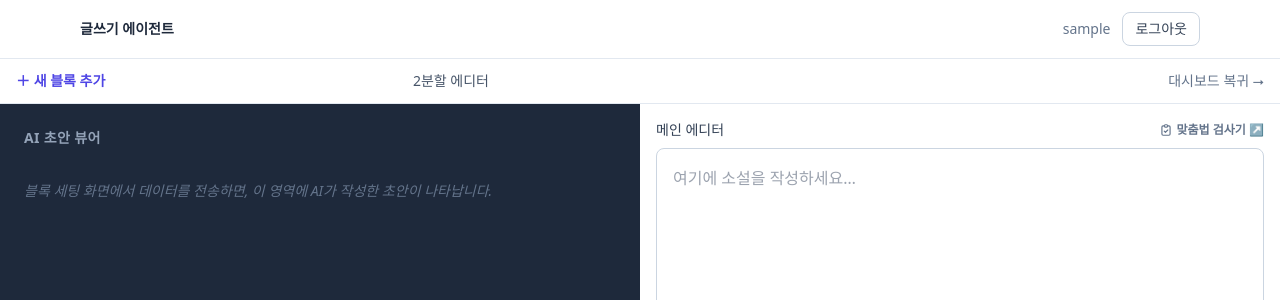
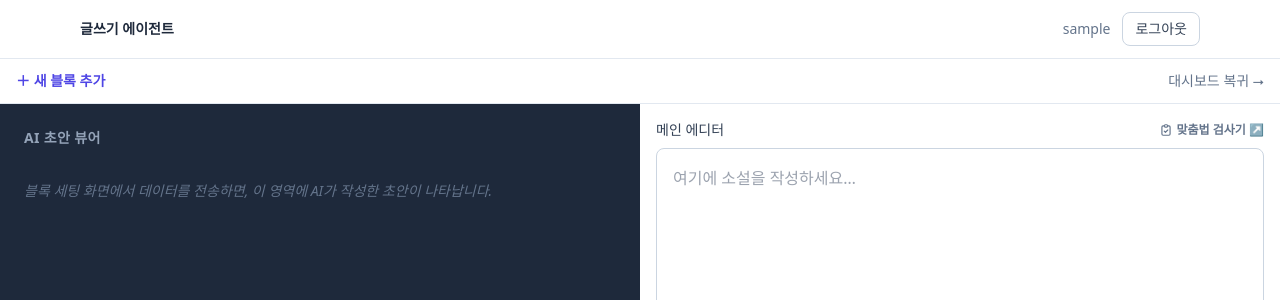
Before and after one commit to 20inseong/Write_Agent, a Django app: page /editor/ in a window 1280 px wide. Shown: the top 300 px of the page. Run offline with Django 4.2, Linux system fonts and the light colour scheme; the visitor is signed in with stand-in values (Sample User, id 1); data comes from the database, SQL or seed files in the repository; data that the repository does not hold is empty; some libraries are stand-ins or nearby versions.

Commit message:
약간의 UI 수정

```diff
--- a/templates/editor.html
+++ b/templates/editor.html
@@ -9,7 +9,6 @@
     <button id="open-modal-btn" class="text-sm font-bold text-indigo-600 hover:text-indigo-800 transition-colors">
       ＋ 새 블록 추가
     </button>
-    <span class="text-sm font-medium text-slate-600">2분할 에디터</span>
     <span class="w-16"></span>
     <a href="{% url 'dashboard' %}" class="text-sm text-slate-500 hover:text-slate-700">대시보드 복귀 ⭢</a>
   </header>
--- a/templates/settings.html
+++ b/templates/settings.html
@@ -96,7 +96,7 @@
                             <li class="text-sm text-gray-500">저장된 블록이 없습니다.</li>
                             {% endfor %}
 
-                            <!-- 💡 자바스크립트 필터링 후 결과가 없을 때 보여줄 메시지 -->
+                            <!-- 자바스크립트 필터링 후 결과가 없을 때 보여줄 메시지 -->
                             <!-- <li id="empty-draft-msg" class="text-sm text-gray-500 hidden">해당 세계관에서 저장된 블록이 없습니다.</li> -->
                         </ul>
                     </div>
```
Also changed, not shown: templates/dashboard.html (+4 -4 lines).
